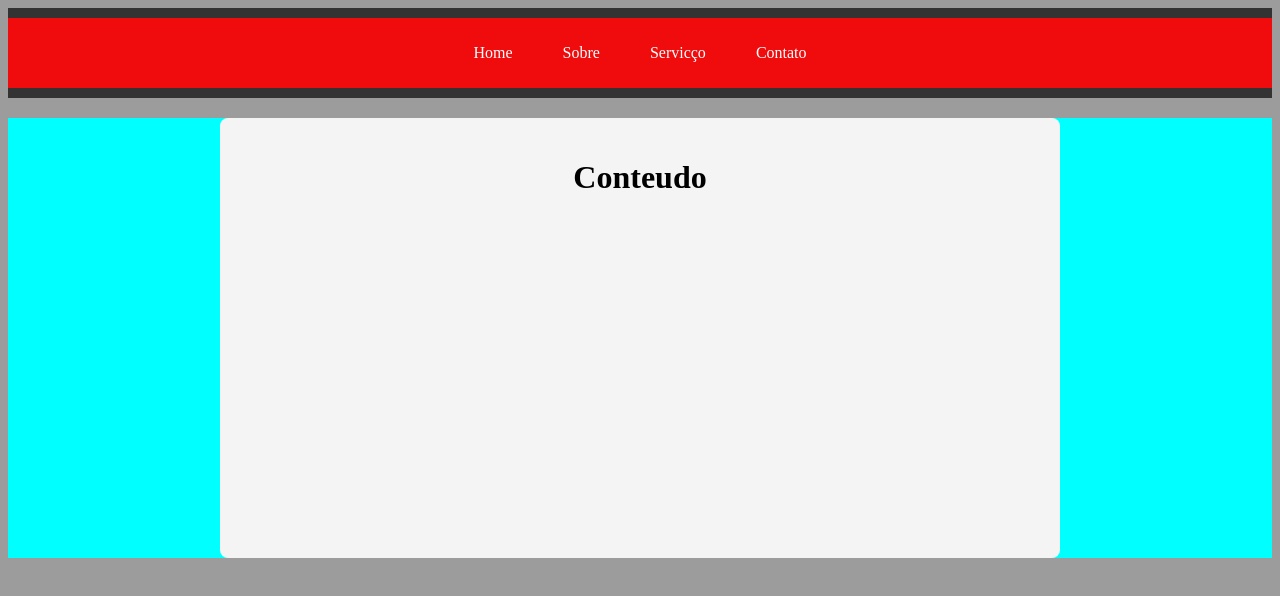
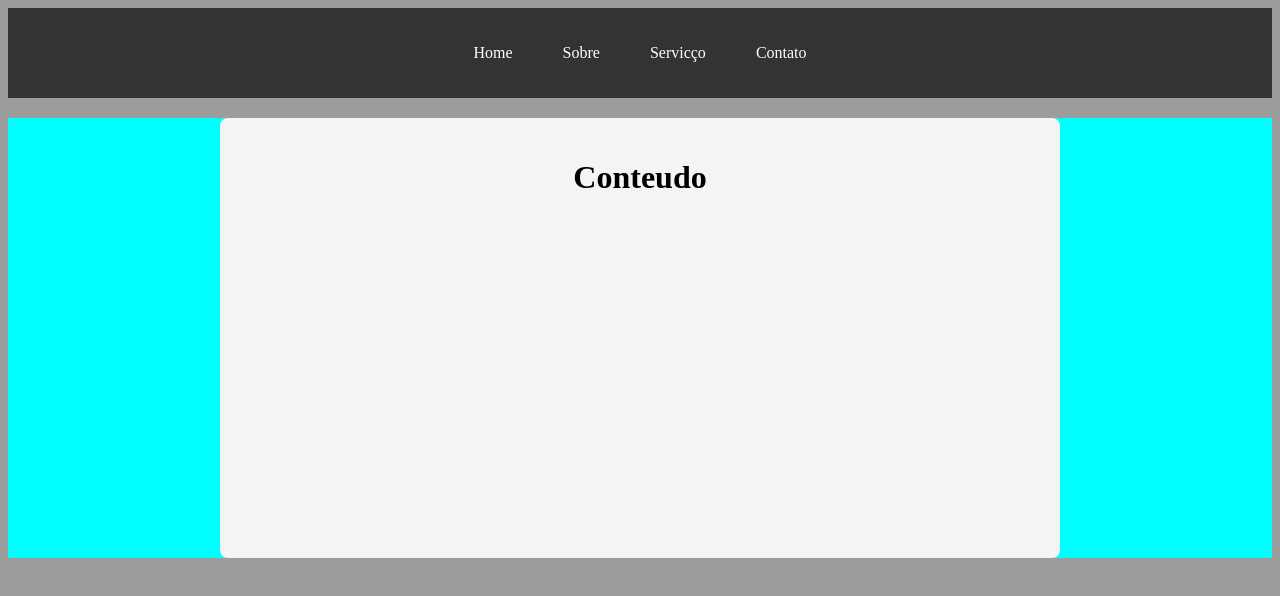
Before and after one commit to adislandev/Projetoloja, a plain HTML site: page index.html in a window 1280 px wide. Drawn offline with Linux system fonts and the light colour scheme.

Commit message:
Modificação no readme

```diff
--- a/index.html
+++ b/index.html
@@ -14,7 +14,7 @@
 
         }
         nav {
-            background-color: #f00c0c;
+            background-color: #333;
             color: white;
             padding: 10px 0;
         }
```
Also changed, not shown: 1 other file.
